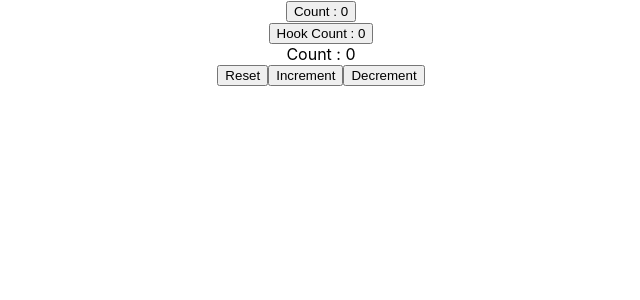
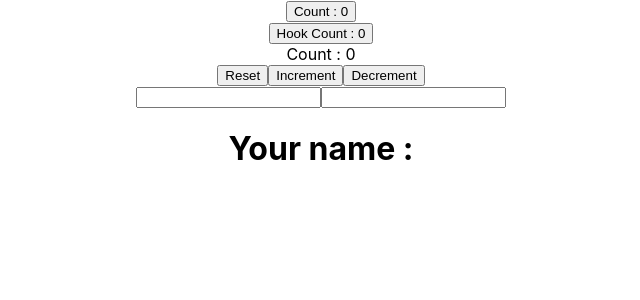
Before and after one commit to souravsinghaoned/react-hooks, a React (Create React App) app: page / in a window 1280 px wide. Shown: the top 300 px of the page, without its empty margins (319-959 px from the left). Built offline with nearby package versions, Linux system fonts and the light colour scheme.

Commit message:
hook with object

```diff
--- a/src/App.js
+++ b/src/App.js
@@ -2,12 +2,14 @@ import './App.css';
 import CounterClass from './components/ClassComponents';
 import HookCounter from './components/HookCounter';
 import HookCounterTwo from './components/HookCounterTwo';
+import HookWithObject from './components/HookWithObject';
 function App() {
   return (
     <div className="App">
       <CounterClass/>
       <HookCounter/>
       <HookCounterTwo/>
+      <HookWithObject/>
     </div>
   );
 }
--- /dev/null
+++ b/src/components/HookWithObject.js
@@ -0,0 +1,20 @@
+import React, { useState } from "react";
+
+function HookWithObject(){
+    let [name, setName] = useState({firstname : "",lastname : ""})
+
+    return(
+        <div>
+            <input
+                type="text"
+                value={name.firstname}
+                onChange={e => setName({...name, firstname : e.target.value})} />
+                <input
+                type="text"
+                value={name.lastname}
+                onChange={e => setName({...name, lastname : e.target.value})} />
+            <h1>Your name : {name.firstname}{name.lastname}</h1>
+        </div>
+    )
+}
+export default HookWithObject;
```
